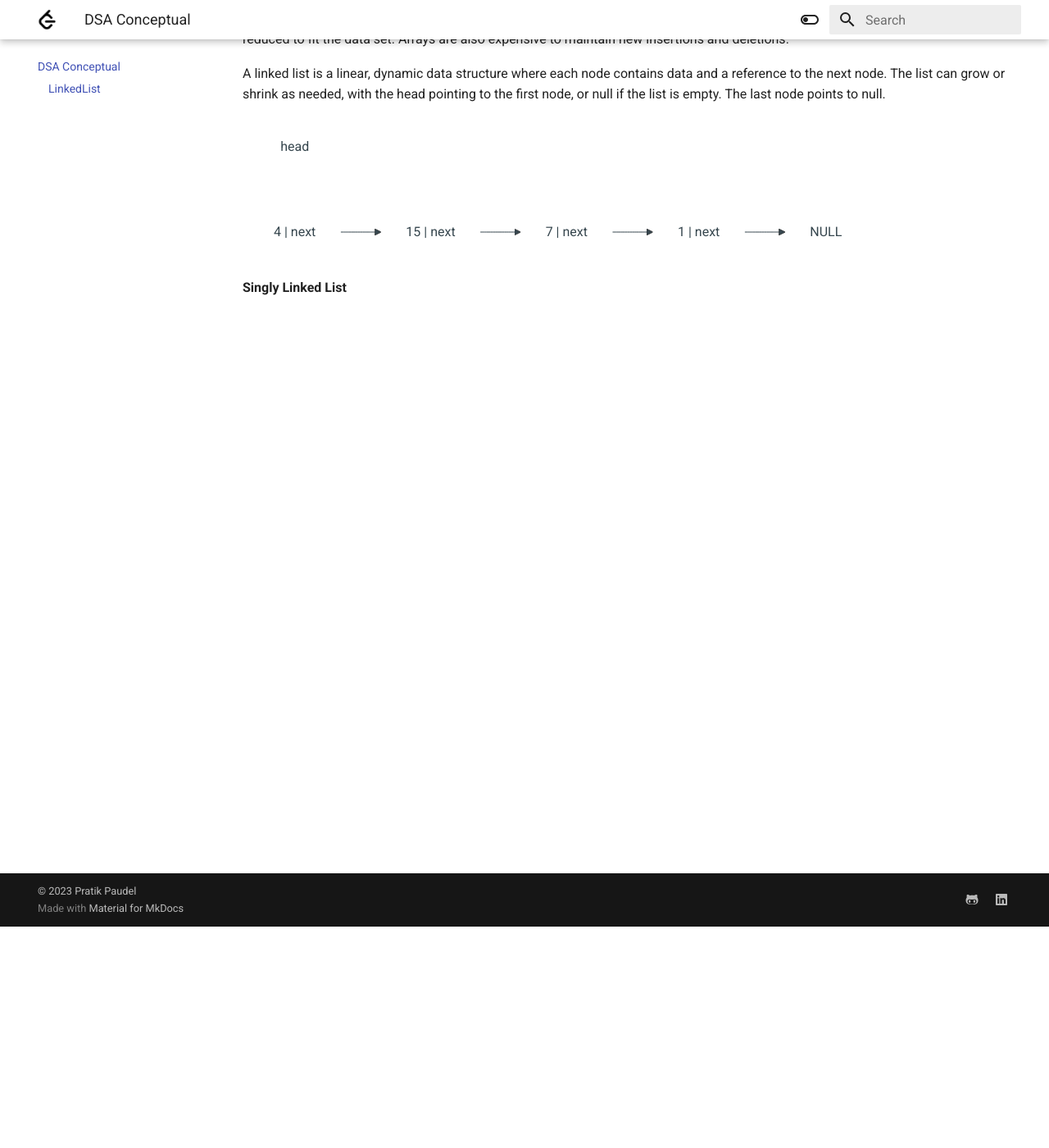
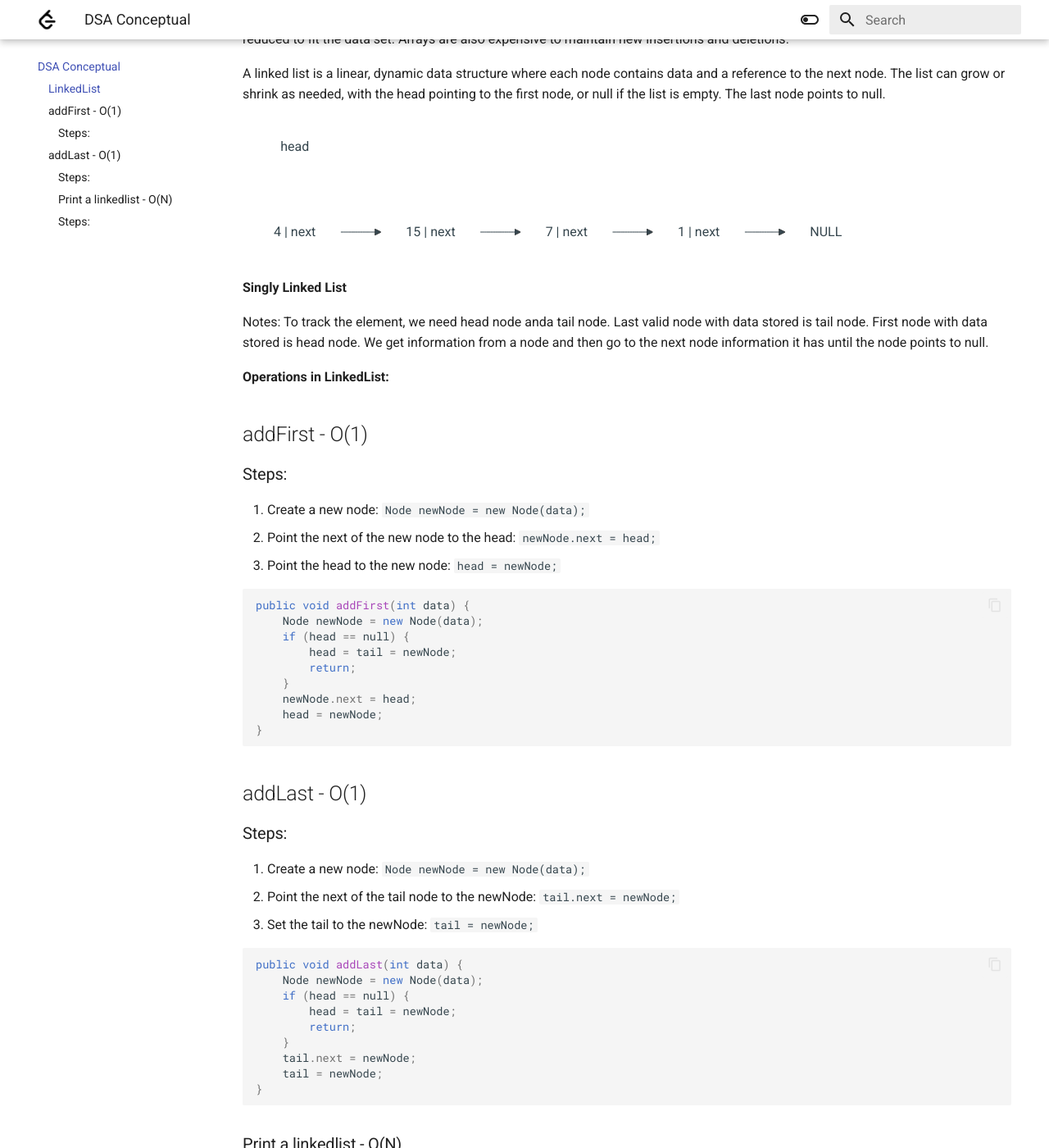
Before and after one commit to PratikPaudel/leetcode-progress-documentation, an MkDocs documentation site: the page built from docs/index4.md, in a window 1280 px wide and 1400 px high, scrolled down 270 px. Shown: the whole window at 82% size. Built offline with MkDocs 1.6.1 and Material for MkDocs 9.7.7, drawn with Linux system fonts in a browser that asks for light colours; some of the changed text lies outside the part shown.

Commit message:
added few operations for linked list.

````diff
--- a/docs/index4.md
+++ b/docs/index4.md
@@ -24,5 +24,73 @@ graph LR
 
 ```
 
+<p> <b> Singly Linked List </b> </p>
+Notes: To track the element, we need head node anda tail node. Last valid node with data stored is tail node. First node with data stored is head node.
+We get information from a node and then go to the next node information it has until the node points to null.
 
-<p> <b> Singly Linked List </b> </p>
+**Operations in LinkedList:**
+
+## addFirst - O(1)
+
+### Steps:
+1. Create a new node: `Node newNode = new Node(data);`
+2. Point the next of the new node to the head: `newNode.next = head;`
+3. Point the head to the new node: `head = newNode;`
+
+``` java
+public void addFirst(int data) {
+    Node newNode = new Node(data);
+    if (head == null) {
+        head = tail = newNode;
+        return;
+    }
+    newNode.next = head;
+    head = newNode;
+}
+```
+
+## addLast - O(1)
+
+### Steps:
+1. Create a new node: `Node newNode = new Node(data);`
+2. Point the next of the tail node to the newNode: `tail.next = newNode;`
+3. Set the tail to the newNode: `tail = newNode;`
+
+```java
+public void addLast(int data) {
+    Node newNode = new Node(data);
+    if (head == null) {
+        head = tail = newNode;
+        return;
+    }
+    tail.next = newNode;
+    tail = newNode;
+}
+```
+
+### Print a linkedlist - O(N)
+
+### Steps:
+1. Initialize a temporary node to traverse the list: Node temp = head;
+2. Check if the list is empty:
+3. If yes, print "The list is empty" and return.
+4. Traverse through the list:
+5. Print the data of the current node: System.out.print(temp.data);
+6. Move to the next node: temp = temp.next;
+
+> Note: You are traversing through an existing list, so you don't need to create any new nodes.
+
+
+```java
+public void printList() {
+    Node temp = head;
+    if (head == null) {
+        System.out.print("The list is empty");
+        return;
+    }
+    while (temp != null) {
+        System.out.print(temp.data);
+        temp = temp.next;
+    }
+}
+```
````
Also changed, not shown: docs/index.md (+1 -0 lines).
